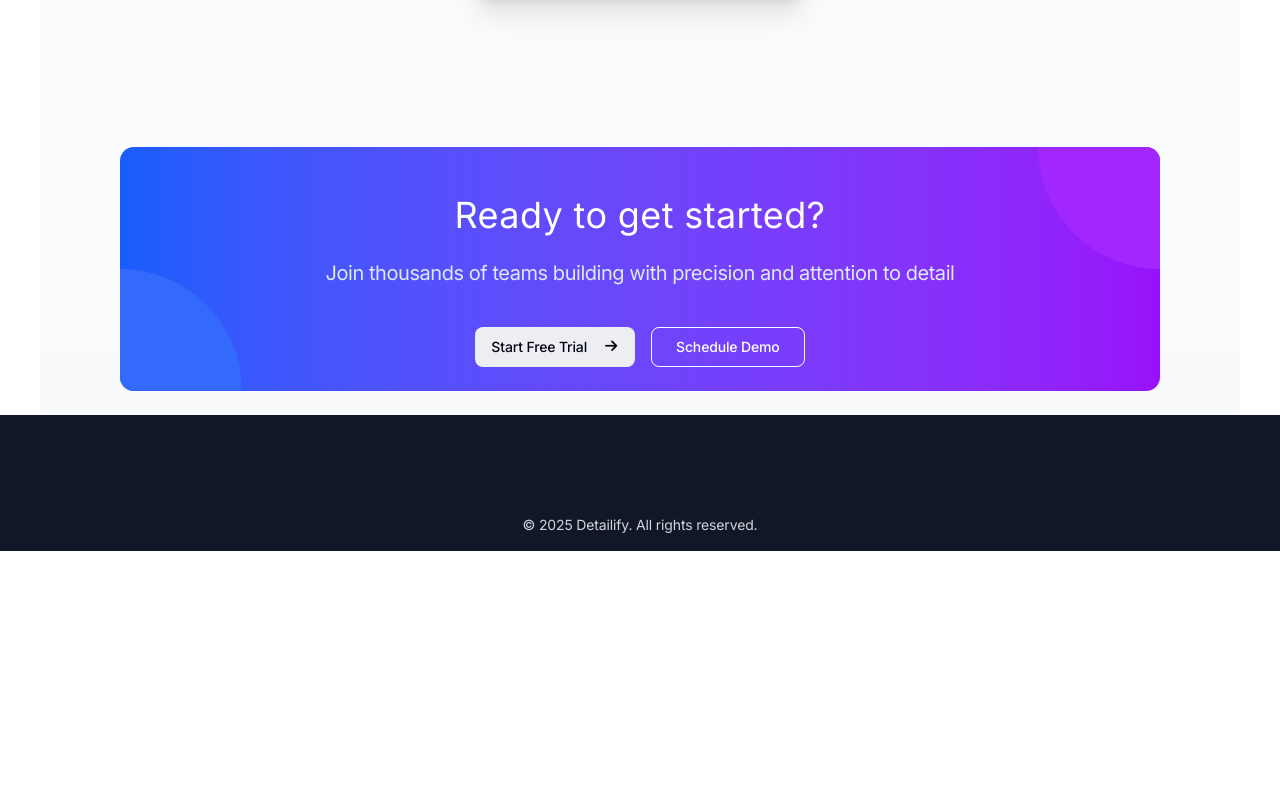
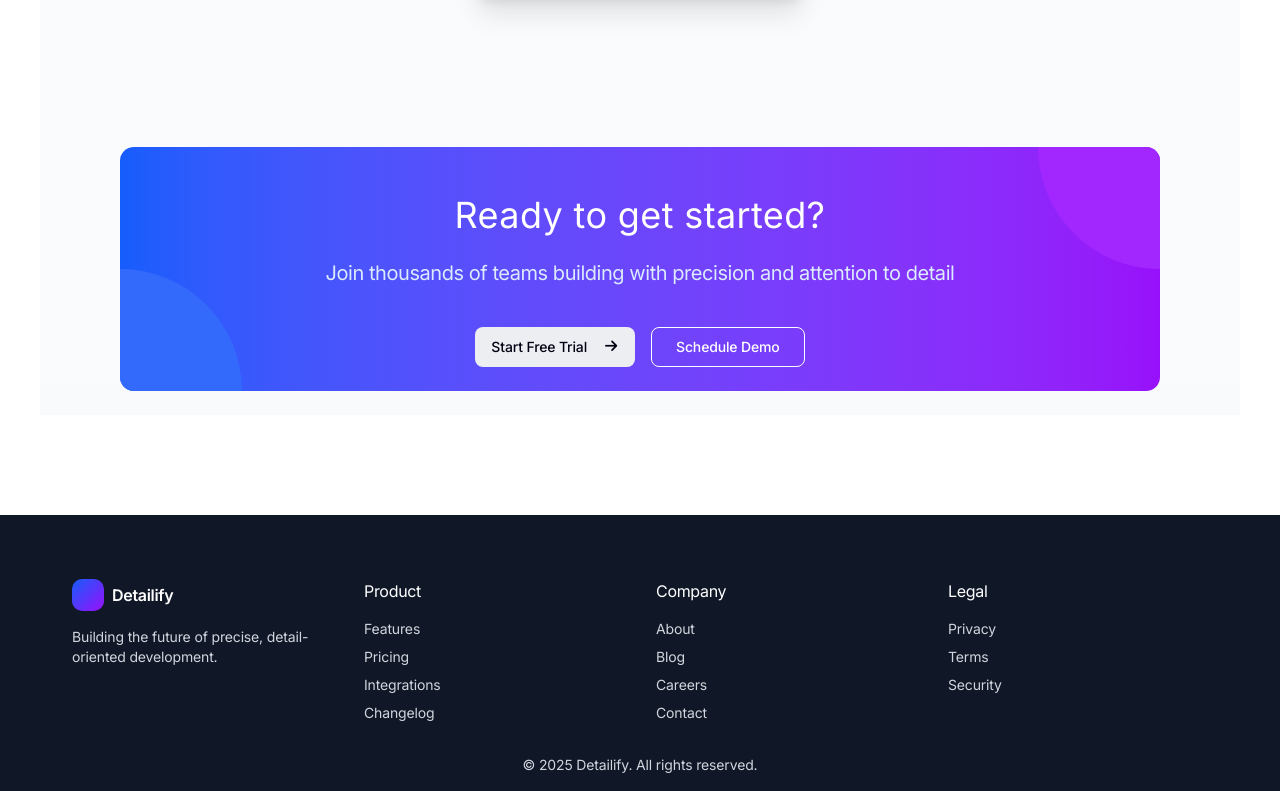
Before and after one commit to SasanTazayoni/detailify, a React (Vite) app: page / in a window 1280 px wide. Shown: the part 1938-2729 px from the top of the page. Before the commit the page ends 2489 px from the top, so only its background shows below. Built offline with nearby package versions, Linux system fonts and the light colour scheme.

Commit message:
Add full footer navigation layout with logo and 4-column grid

```diff
--- a/src/components/Footer.tsx
+++ b/src/components/Footer.tsx
@@ -1,7 +1,58 @@
 function Footer() {
   return (
-    <footer className="footer-text pt-[100px] pb-4 bg-[#101828] text-center text-sm dark-grey-text py-6 leading-5 tracking-[-0.15px]">
-      © 2025 Detailify. All rights reserved.
+    <footer className="mt-[100px] bg-[#101828] text-sm leading-5 tracking-[-0.15px] text-white">
+      <div className="navbar-content px-8 pt-16 pb-4">
+        <div className="grid grid-cols-2 md:grid-cols-4 gap-8 mb-8">
+          <div>
+            <h3 className="flex items-center gap-2 mb-4 font-semibold text-base tracking-[-0.31px]">
+              <div className="logo"></div>
+              Detailify
+            </h3>
+            <p className="space-y-1 footer-text leading-5 tracking-[-0.15px]">
+              Building the future of precise, detail-oriented development.
+            </p>
+          </div>
+
+          <div>
+            <h3 className="mb-4 font-normal text-base text-white leading-6 tracking-[-0.31px]">
+              Product
+            </h3>
+            <ul className="space-y-2 footer-text leading-5 tracking-[-0.15px]">
+              <li>Features</li>
+              <li>Pricing</li>
+              <li>Integrations</li>
+              <li>Changelog</li>
+            </ul>
+          </div>
+
+          <div>
+            <h3 className="mb-4 font-normal text-base text-white leading-6 tracking-[-0.31px]">
+              Company
+            </h3>
+            <ul className="space-y-2 footer-text leading-5 tracking-[-0.15px]">
+              <li>About</li>
+              <li>Blog</li>
+              <li>Careers</li>
+              <li>Contact</li>
+            </ul>
+          </div>
+
+          <div>
+            <h3 className="mb-4 font-normal text-base text-white leading-6 tracking-[-0.31px]">
+              Legal
+            </h3>
+            <ul className="space-y-2 footer-text leading-5 tracking-[-0.15px]">
+              <li>Privacy</li>
+              <li>Terms</li>
+              <li>Security</li>
+            </ul>
+          </div>
+        </div>
+
+        <p className="footer-text text-center">
+          © 2025 Detailify. All rights reserved.
+        </p>
+      </div>
     </footer>
   );
 }
```
